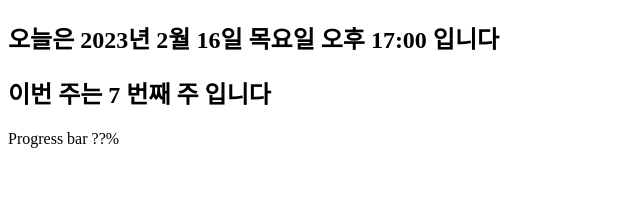
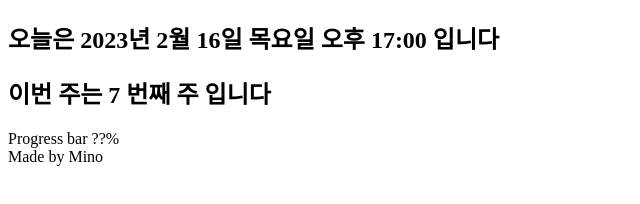
Before and after one commit to mhjang710/calendar, a plain HTML site: page index.html in a window 1280 px wide. Shown: the whole page, without its empty margins (0-640 px from the left). Drawn offline with Linux system fonts and the light colour scheme.

Commit message:
Add footer element

```diff
--- a/index.html
+++ b/index.html
@@ -23,6 +23,9 @@
 
       </table>
     </section>
+    <footer>
+      Made by Mino
+    </footer>
   </main>
 </body>
 </html>
```
